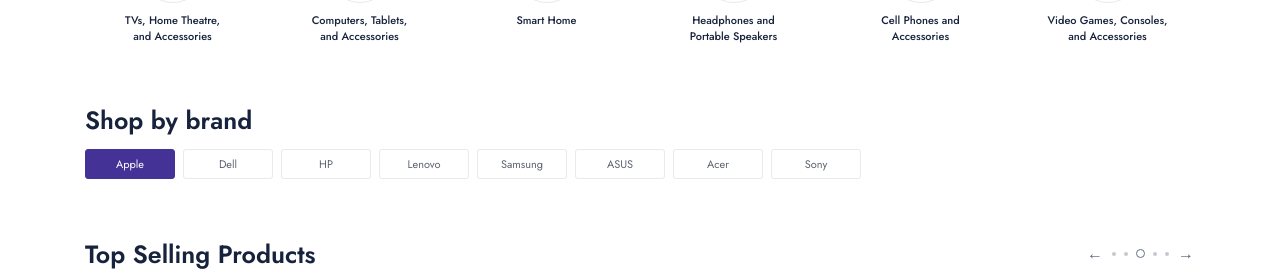
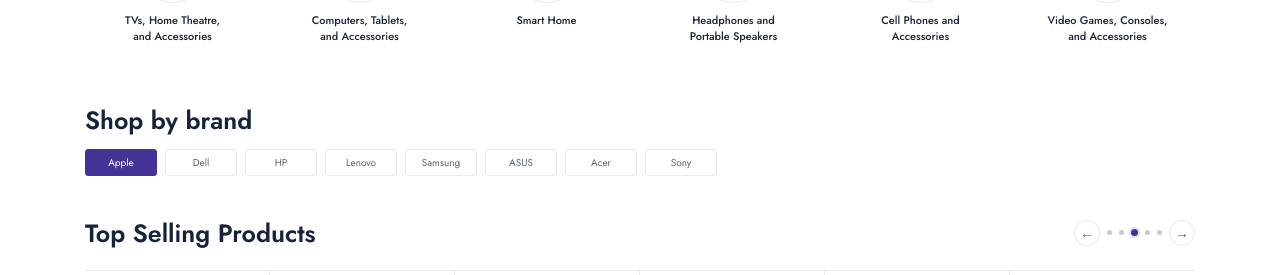
Before and after one commit to amanturdiyevjavohir-tech/zenmart, a plain HTML site: page product/all.html in a window 1280 px wide. Shown: the part 805-1080 px from the top of the page. Drawn offline with Linux system fonts and the light colour scheme.

Commit message:
Refine brand chip size, section spacing, and selling pagination

```diff
--- a/public/css kodlar/laptop-page.css
+++ b/public/css kodlar/laptop-page.css
@@ -7,13 +7,7 @@
   --catalog-line: #e9e9ee;
   --catalog-soft: #f7f6fb;
 }
-
-.laptop-page {
-  color: var(--catalog-ink);
-  font-family: "Jost", sans-serif;
-  background: #fff;
-}
-
+.laptop-page { color: var(--catalog-ink); font-family: "Jost", sans-serif; background: #fff; }
 .catalog-shell { width: min(1110px, calc(100% - 40px)); margin: 0 auto; }
 .electronics-nav { min-height: 48px; display: flex; align-items: center; justify-content: space-between; gap: 20px; border-bottom: 1px solid var(--catalog-line); overflow-x: auto; white-space: nowrap; }
 .electronics-nav a { color: #555d6c; font-size: 13px; text-decoration: none; }
@@ -126,8 +120,6 @@
 .category-section .category-icon { width: 64px; height: 64px; flex: 0 0 64px; background: #fff; border: 1px solid var(--catalog-line); }
 .category-section .category-icon img { width: 42px; height: 42px; }
 .category-section .category-card strong { align-self: center; font-size: 11px; font-weight: 500; line-height: 1.45; }
-
-/* Top Selling Products: keep all six products in one horizontal row. */
 .selling-section .selling-grid { display: grid; grid-template-columns: repeat(6, minmax(0, 1fr)); overflow: hidden; border-top: 1px solid var(--catalog-line); border-bottom: 1px solid var(--catalog-line); }
 .selling-section .selling-card { min-width: 0; padding: 10px 10px 14px; border-right: 1px solid var(--catalog-line); overflow: hidden; }
 .selling-section .selling-card:last-child { border-right: 0; }
@@ -141,22 +133,15 @@
 .selling-section .selling-card .price { display: flex; align-items: baseline; gap: 5px; margin-top: 6px; white-space: nowrap; }
 .selling-section .selling-card .price strong { color: var(--catalog-ink); font-size: 10px; font-weight: 600; }
 .selling-section .selling-card .price del { color: #89909b; font-size: 8px; }
-
-/* Shop by brand spacing and smaller button borders. */
 .brand-section { margin-top: 60px; margin-bottom: 60px; }
 .brand-section .section-heading { margin-bottom: 14px; }
 .brand-section .brand-list { gap: 8px; }
 .brand-section .brand-list a { min-width: 64px; padding: 6px 12px; font-size: 11px; border-radius: 3px; }
-
-/* Pagination controls beside Top Selling Products heading. */
 .selling-section .section-heading { align-items: center; }
 .selling-section .slider-controls { display: flex; align-items: center; gap: 8px; color: #7d8795; font-size: 13px; }
 .selling-section .slider-controls span { display: inline-flex; align-items: center; justify-content: center; width: 18px; height: 22px; color: #596579; font-size: 16px; }
-.selling-section .slider-controls i,
-.selling-section .slider-controls b { display: block; width: 4px; height: 4px; border-radius: 50%; background: #c4c9d1; }
+.selling-section .slider-controls i, .selling-section .slider-controls b { display: block; width: 4px; height: 4px; border-radius: 50%; background: #c4c9d1; }
 .selling-section .slider-controls b { width: 7px; height: 7px; border: 1px solid #657187; background: #fff; }
-
-/* Product title, description and compact filter controls shown in the reference. */
 .product-section .product-heading { margin-bottom: 18px; }
 .product-section .product-heading h2 { margin: 0; }
 .product-section .product-heading p { margin: 7px 0 0; color: #536176; font-size: 12px; line-height: 1.5; }
@@ -164,7 +149,6 @@
 .product-section .filter-list button { min-width: 68px; min-height: 32px; padding: 0 13px; display: inline-flex; align-items: center; justify-content: space-between; gap: 10px; border: 0; border-radius: 18px; background-color: #f3f4f6; color: #263b5b; font: inherit; font-size: 11px; font-weight: 500; cursor: pointer; }
 .product-section .filter-list button span { color: #66758b; font-size: 12px; }
 .product-section .filter-list button:hover { background-color: #e9eaf0; }
-
 @media (max-width: 900px) {
   .category-section .category-grid, .selling-section .selling-grid { min-width: 720px; }
   .category-section .category-grid, .selling-section { overflow-x: auto; }
@@ -178,3 +162,18 @@
   .brand-section { margin-top: 60px; margin-bottom: 60px; }
   .product-section .filter-list { gap: 6px; }
 }
+
+/* Refinements requested: smaller brand chips, controlled section gaps, clearer carousel controls. */
+.brand-section { margin-bottom: 20px; }
+.brand-section .brand-list { gap: 8px; }
+.brand-section .brand-list a { min-width: 52px; padding: 5px 9px; font-size: 10px; }
+.selling-section { margin-top: 40px; }
+.selling-section .slider-controls { gap: 7px; padding: 4px 0; }
+.selling-section .slider-controls span { width: 24px; height: 24px; border: 1px solid #e2e5eb; border-radius: 50%; background: #fff; color: #536176; font-size: 14px; transition: background-color .2s, border-color .2s, color .2s; }
+.selling-section .slider-controls span:hover { border-color: var(--catalog-purple); background: var(--catalog-purple); color: #fff; }
+.selling-section .slider-controls i { width: 5px; height: 5px; background: #c6cad2; }
+.selling-section .slider-controls b { width: 7px; height: 7px; border: 0; background: var(--catalog-purple); box-shadow: 0 0 0 2px rgba(68, 50, 151, .14); }
+@media (max-width: 560px) {
+  .brand-section { margin-bottom: 20px; }
+  .selling-section { margin-top: 40px; }
+}
```
